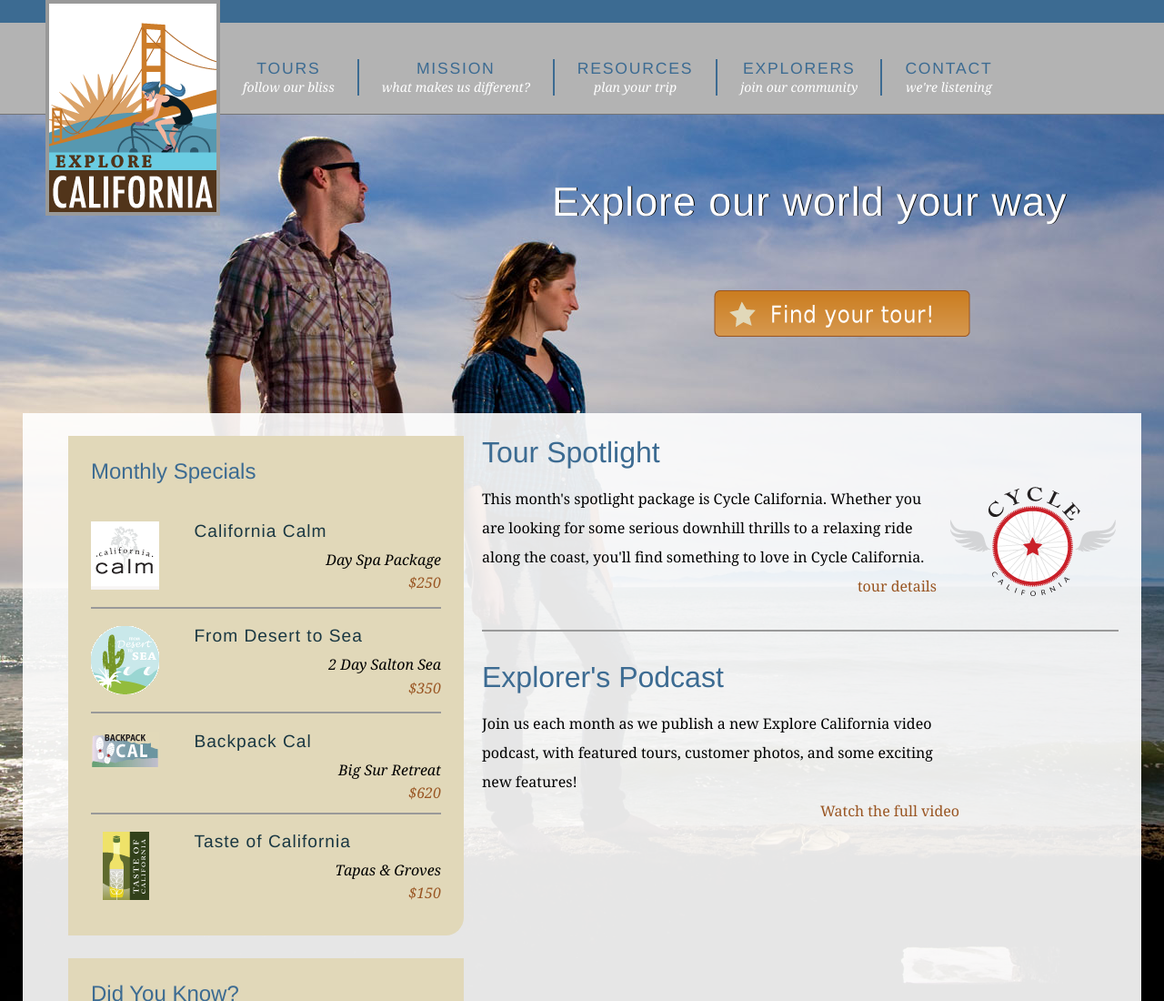
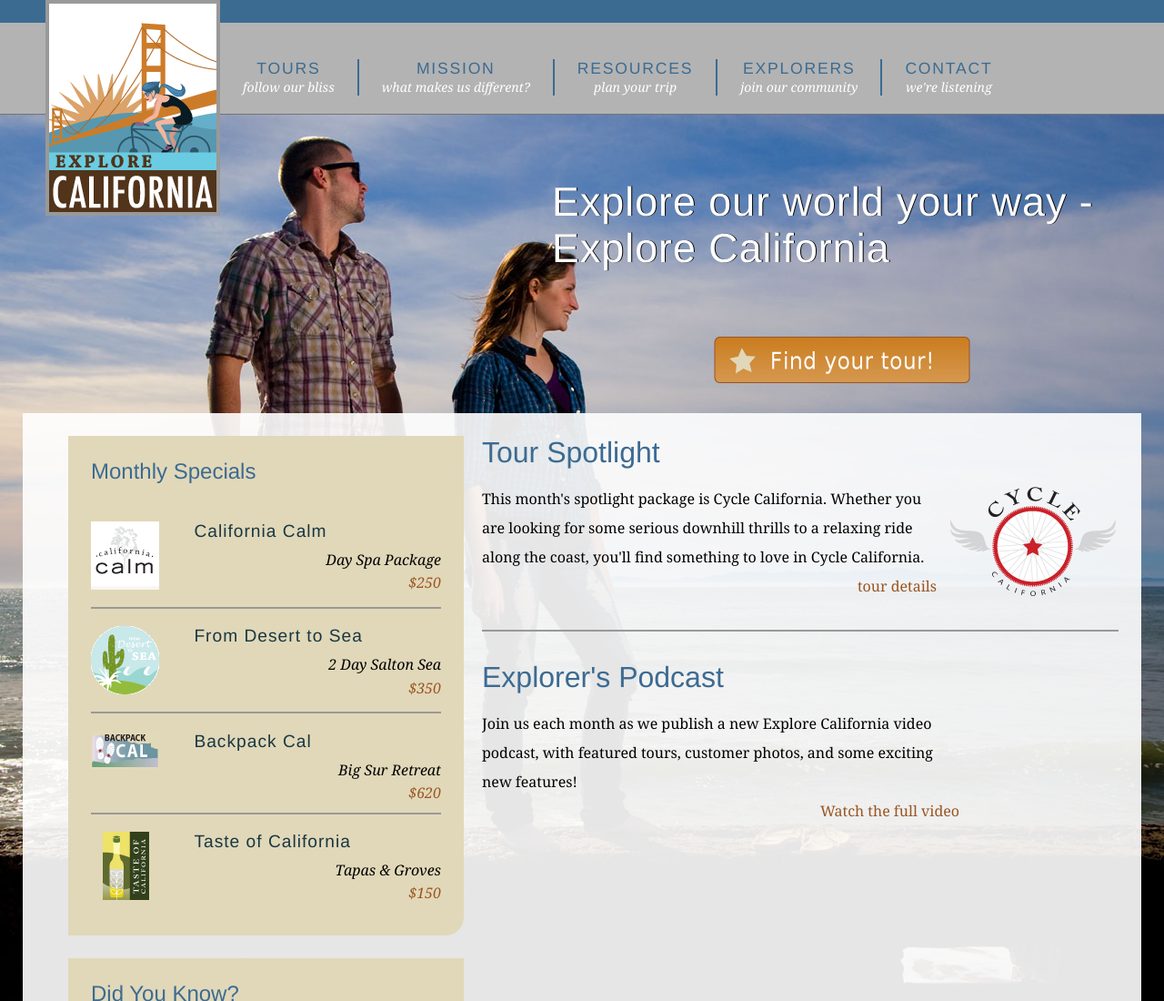
Before and after one commit to jonasste/explore-california, a plain HTML site: page index.html in a window 1280 px wide. Shown: the top 1100 px of the page at 91% size. Drawn offline with Linux system fonts and the light colour scheme.

Commit message:
Added text to main header

```diff
--- a/index.html
+++ b/index.html
@@ -3,7 +3,7 @@
 <html lang="en">
   <head>
     <meta http-equiv="Content-Type" content="text/html; charset=utf-8">
-    <title>Welcome to Explore California Affordable outdor tours</title>
+    <title>Welcome to Explore California - Affordable outdor tours</title>
     <link href="assets/stylesheets/main.css" rel="stylesheet" type="text/css" media="all">
     <script src="assets/javascripts/jquery-1.5.1.min.js"></script>
     <script src="assets/javascripts/jquery-ui-1.8.10.custom.min.js"></script>
@@ -55,7 +55,7 @@
       </div>
 
       <div id="actionCall">
-        <h1>Explore our world your way</h1>
+        <h1>Explore our world your way - Explore California</h1>
         <a href="tours.html" title="Find your tour!"><h2>Find your tour</h2></a>
       </div>
 
```
